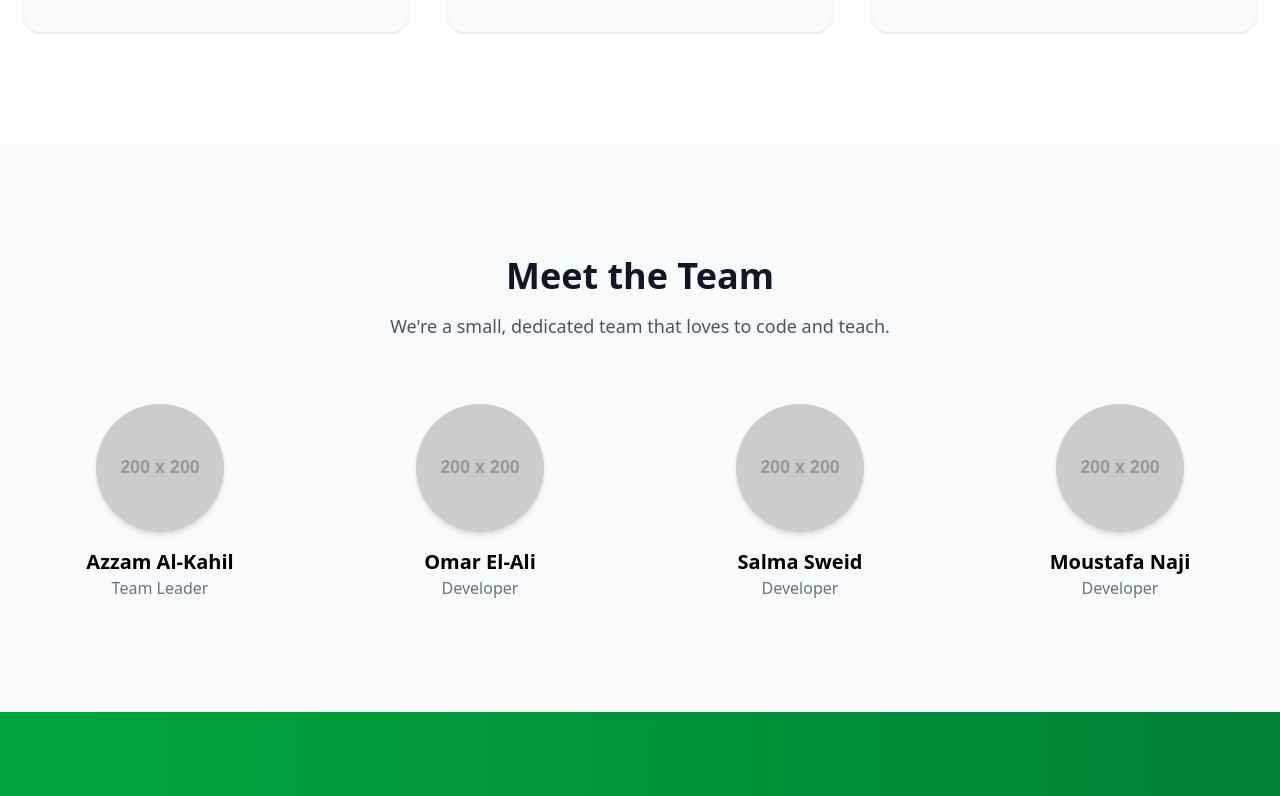
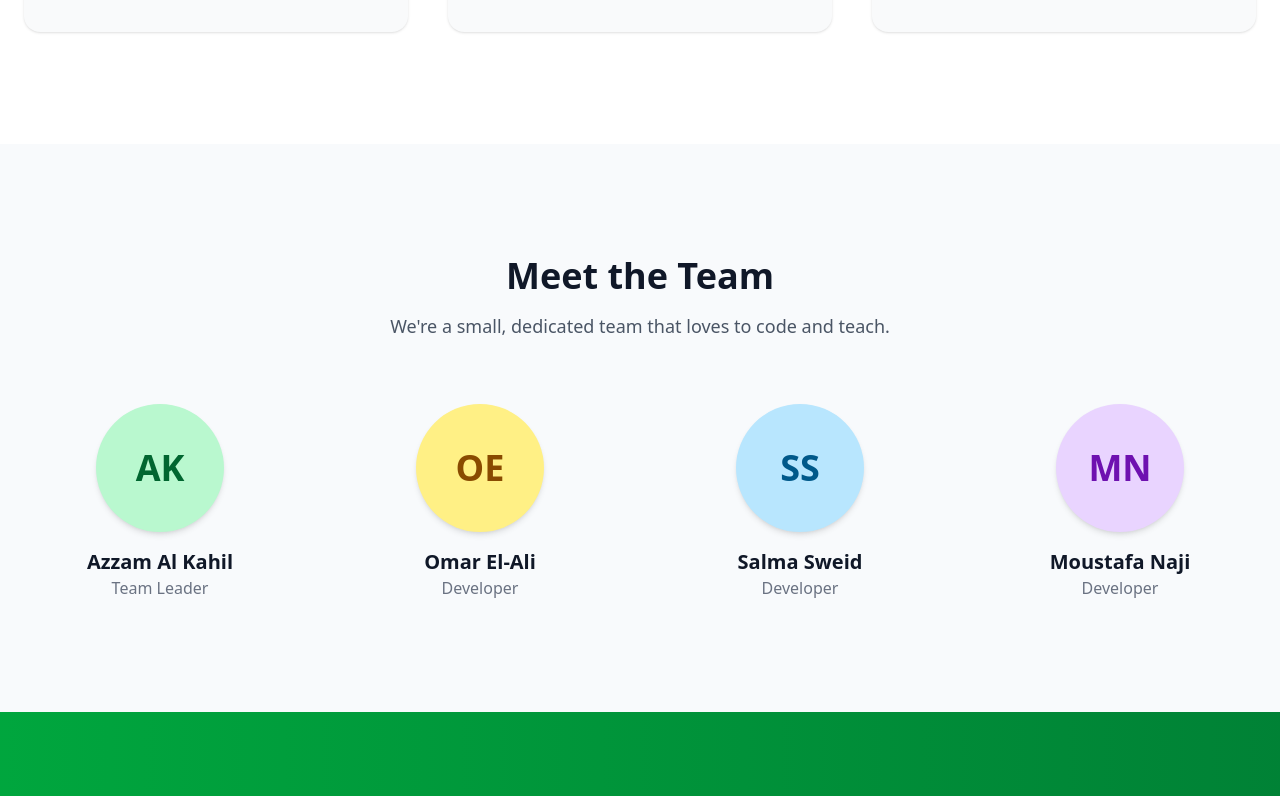
Before and after one commit to AZZAM-K/codeleb, a Next.js app: page /about-us in a window 1280 px wide. Shown: the part 1224-2020 px from the top of the page. Built offline with nearby package versions, Linux system fonts and the light colour scheme; no server answers.

Commit message:
fix bugs in about page

```diff
--- a/app/about-us/page.tsx
+++ b/app/about-us/page.tsx
@@ -1,5 +1,47 @@
-import Image from "next/image"
-import Link from "next/link"
+import Image from 'next/image'
+import Link from 'next/link'
+import { teamMembers } from '@/constants'
+import TeamMemberCard from '@/components/TeamMemberCard'
+import FeatureCard from '@/components/FeatureCard'
+
+const features = [
+  {
+    title: 'Learn Programming Languages',
+    desc: 'Start learning the most important programming languages step by step with clear explanations and practical examples.',
+    icon: (
+      <path
+        strokeLinecap='round'
+        strokeLinejoin='round'
+        strokeWidth='2'
+        d='M16.88 3.549L7.12 20.451M4 8h16M4 16h16'
+      />
+    ),
+  },
+  {
+    title: 'Build Real Projects',
+    desc: 'Not just theory — apply what you learn by building real-world projects to become job-ready.',
+    icon: (
+      <path
+        strokeLinecap='round'
+        strokeLinejoin='round'
+        strokeWidth='2'
+        d='M3 7h18M3 12h18M3 17h18'
+      />
+    ),
+  },
+  {
+    title: 'Become a Strong Programmer',
+    desc: 'Through practice and support, you’ll reach a professional level and unlock real career opportunities.',
+    icon: (
+      <path
+        strokeLinecap='round'
+        strokeLinejoin='round'
+        strokeWidth='2'
+        d='M12 4.354l2.121 4.243 4.678.68-3.399 3.31.802 4.661L12 15.347l-4.202 2.201.802-4.661-3.399-3.31 4.678-.68L12 4.354z'
+      />
+    ),
+  },
+]
 
 export default function AboutPage() {
   return (
@@ -8,13 +50,13 @@ export default function AboutPage() {
         <div className='container mx-auto px-6 py-20 md:py-28 flex flex-col-reverse md:flex-row items-center md:items-start gap-10'>
           <div className='md:w-2/3 max-w-3xl text-center md:text-left'>
             <h1 className='text-4xl md:text-6xl font-extrabold text-gray-900 leading-tight'>
-              We're on a mission to make coding accessible to everyone.
+              We&apos;re on a mission to make coding accessible to everyone.
             </h1>
             <p className='mt-6 text-lg text-gray-700 leading-relaxed'>
               CodeLeb was founded on a simple principle: anyone with curiosity
-              and dedication can learn to code. We're passionate about breaking
-              down barriers and empowering the next generation of builders,
-              innovators, and problem-solvers.
+              and dedication can learn to code. We&apos;re passionate about
+              breaking down barriers and empowering the next generation of
+              builders, innovators, and problem-solvers.
             </p>
           </div>
 
@@ -41,67 +83,13 @@ export default function AboutPage() {
               Why CodeLeb?
             </h2>
             <p className='mt-4 text-lg text-gray-600 max-w-2xl mx-auto'>
-              We've built a learning experience designed for your success.
+              We&apos;ve built a learning experience designed for your success.
             </p>
           </div>
 
           <div className='grid grid-cols-1 md:grid-cols-3 gap-10'>
-            {[
-              {
-                title: "Learn Programming Languages",
-                desc: "Start learning the most important programming languages step by step with clear explanations and practical examples.",
-                icon: (
-                  <path
-                    strokeLinecap='round'
-                    strokeLinejoin='round'
-                    strokeWidth='2'
-                    d='M16.88 3.549L7.12 20.451M4 8h16M4 16h16'
-                  />
-                ),
-              },
-              {
-                title: "Build Real Projects",
-                desc: "Not just theory — apply what you learn by building real-world projects to become job-ready.",
-                icon: (
-                  <path
-                    strokeLinecap='round'
-                    strokeLinejoin='round'
-                    strokeWidth='2'
-                    d='M3 7h18M3 12h18M3 17h18'
-                  />
-                ),
-              },
-              {
-                title: "Become a Strong Programmer",
-                desc: "Through practice and support, you’ll reach a professional level and unlock real career opportunities.",
-                icon: (
-                  <path
-                    strokeLinecap='round'
-                    strokeLinejoin='round'
-                    strokeWidth='2'
-                    d='M12 4.354l2.121 4.243 4.678.68-3.399 3.31.802 4.661L12 15.347l-4.202 2.201.802-4.661-3.399-3.31 4.678-.68L12 4.354z'
-                  />
-                ),
-              },
-            ].map(({ title, desc, icon }, i) => (
-              <div
-                key={i}
-                className='bg-gray-50 p-10 rounded-2xl shadow-sm hover:shadow-lg transition duration-300 text-center'
-              >
-                <div className='bg-green-100 text-green-600 rounded-full h-16 w-16 flex items-center justify-center mx-auto mb-6'>
-                  <svg
-                    className='h-8 w-8'
-                    xmlns='http://www.w3.org/2000/svg'
-                    fill='none'
-                    viewBox='0 0 24 24'
-                    stroke='currentColor'
-                  >
-                    {icon}
-                  </svg>
-                </div>
-                <h3 className='text-xl font-semibold mb-3'>{title}</h3>
-                <p className='text-gray-600 leading-relaxed'>{desc}</p>
-              </div>
+            {features.map(({ title, desc, icon }, i) => (
+              <FeatureCard key={i} title={title} desc={desc} icon={icon} />
             ))}
           </div>
         </div>
@@ -114,45 +102,18 @@ export default function AboutPage() {
               Meet the Team
             </h2>
             <p className='mt-4 text-lg text-gray-600 max-w-2xl mx-auto'>
-              We're a small, dedicated team that loves to code and teach.
+              We&apos;re a small, dedicated team that loves to code and teach.
             </p>
           </div>
           <div className='grid grid-cols-1 sm:grid-cols-2 lg:grid-cols-4 gap-12'>
-            {[
-              {
-                name: "Azzam Al-Kahil",
-                role: "Team Leader",
-                color: "a7f3d0/14532d",
-                short: "AK",
-              },
-              {
-                name: "Omar El-Ali",
-                role: "Developer",
-                color: "fef08a/713f12",
-                short: "OE",
-              },
-              {
-                name: "Salma Sweid",
-                role: "Developer",
-                color: "bae6fd/0c4a6e",
-                short: "SS",
-              },
-              {
-                name: "Moustafa Naji",
-                role: "Developer",
-                color: "e9d5ff/581c87",
-                short: "MN",
-              },
-            ].map(({ name, role, color, short }) => (
-              <div key={name} className='text-center'>
-                <img
-                  className='w-32 h-32 rounded-full mx-auto object-cover shadow-md'
-                  src={`https://placehold.co/200x200/${color}?text=${short}`}
-                  alt={name}
-                />
-                <h4 className='mt-4 text-xl font-semibold'>{name}</h4>
-                <p className='text-gray-500'>{role}</p>
-              </div>
+            {teamMembers.map(member => (
+              <TeamMemberCard
+                key={member.name}
+                name={member.name}
+                role={member.role}
+                colorClasses={member.colorClasses}
+                short={member.short}
+              />
             ))}
           </div>
         </div>
@@ -170,7 +131,7 @@ export default function AboutPage() {
         </div>
         <div className='text-center pb-10'>
           <Link
-            href={"/courses"}
+            href={'/courses'}
             className=' bg-white text-center text-green-700 font-bold py-4 px-10 rounded-lg text-lg hover:bg-gray-100 transition-all duration-300 transform hover:scale-105'
           >
             Browse Courses
--- /dev/null
+++ b/components/FeatureCard.tsx
@@ -0,0 +1,31 @@
+import { JSX } from 'react'
+
+const FeatureCard = ({
+  title,
+  desc,
+  icon,
+}: {
+  title: string
+  desc: string
+  icon: JSX.Element
+}) => {
+  return (
+    <div className='bg-gray-50 p-10 rounded-2xl shadow-sm hover:shadow-lg transition duration-300 text-center'>
+      <div className='bg-green-100 text-green-600 rounded-full h-16 w-16 flex items-center justify-center mx-auto mb-6'>
+        <svg
+          className='h-8 w-8'
+          xmlns='http://www.w3.org/2000/svg'
+          fill='none'
+          viewBox='0 0 24 24'
+          stroke='currentColor'
+        >
+          {icon}
+        </svg>
+      </div>
+      <h3 className='text-xl font-semibold mb-3'>{title}</h3>
+      <p className='text-gray-600 leading-relaxed'>{desc}</p>
+    </div>
+  )
+}
+
+export default FeatureCard
--- /dev/null
+++ b/components/TeamMemberCard.tsx
@@ -0,0 +1,23 @@
+const TeamMemberCard = ({
+  name,
+  role,
+  colorClasses,
+  short,
+}: {
+  name: string
+  role: string
+  colorClasses: string
+  short: string
+}) => (
+  <div className='text-center'>
+    <div
+      className={`w-32 h-32 rounded-full mx-auto flex items-center justify-center shadow-md ${colorClasses}`}
+    >
+      <span className='text-4xl font-bold'>{short}</span>
+    </div>
+    <h4 className='mt-4 text-xl font-semibold text-gray-900'>{name}</h4>
+    <p className='text-gray-500'>{role}</p>
+  </div>
+)
+
+export default TeamMemberCard
--- /dev/null
+++ b/constants/index.ts
@@ -0,0 +1,27 @@
+export const teamMembers = [
+  {
+    name: 'Azzam Al Kahil',
+    role: 'Team Leader',
+    // Using Tailwind classes directly for better integration
+    colorClasses: 'bg-green-200 text-green-800',
+    short: 'AK',
+  },
+  {
+    name: 'Omar El-Ali',
+    role: 'Developer',
+    colorClasses: 'bg-yellow-200 text-yellow-800',
+    short: 'OE',
+  },
+  {
+    name: 'Salma Sweid',
+    role: 'Developer',
+    colorClasses: 'bg-sky-200 text-sky-800',
+    short: 'SS',
+  },
+  {
+    name: 'Moustafa Naji',
+    role: 'Developer',
+    colorClasses: 'bg-purple-200 text-purple-800',
+    short: 'MN',
+  },
+]
```
Also changed, not shown: components/Navbar.tsx (+20 -24 lines), public/WhatsApp Image 2025-09-10 at 17.42.35_435ab418.jpg (deleted).
